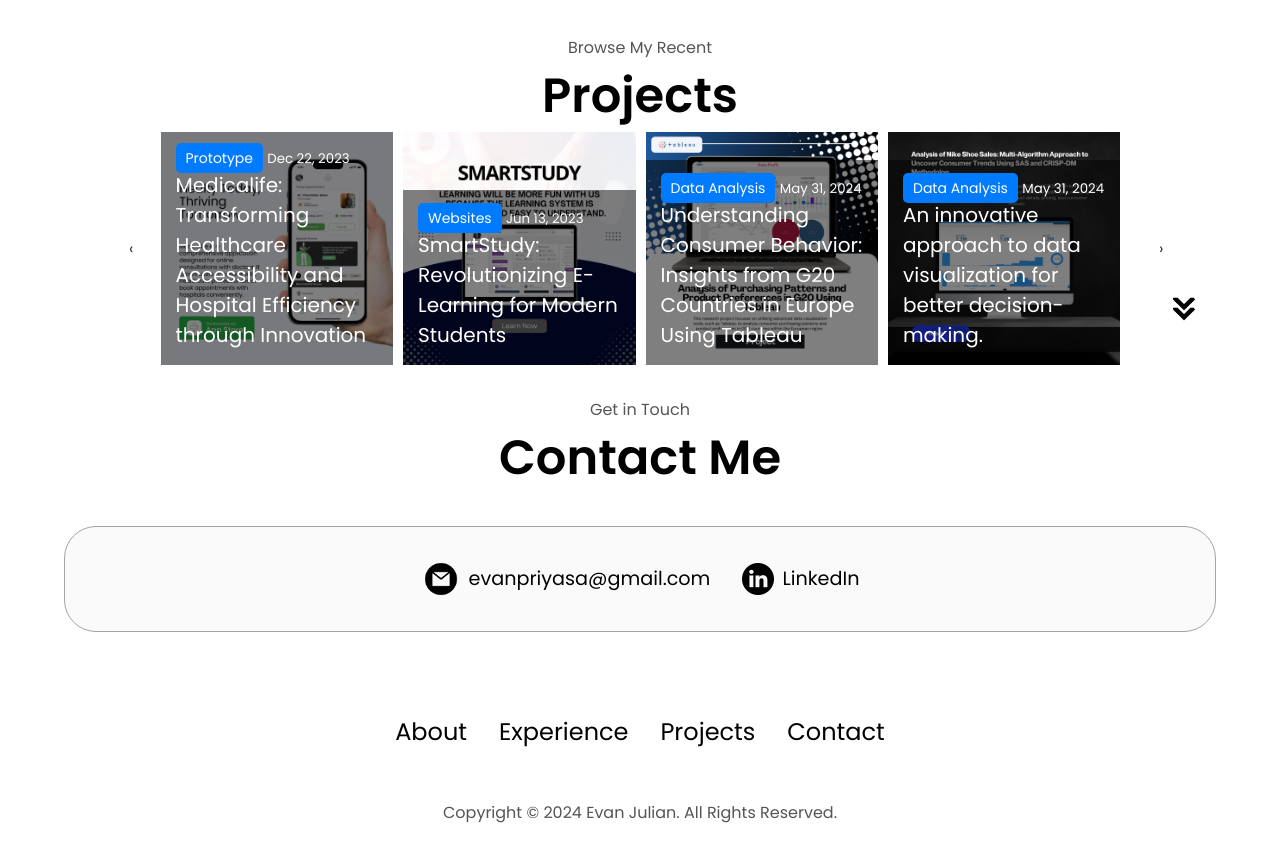
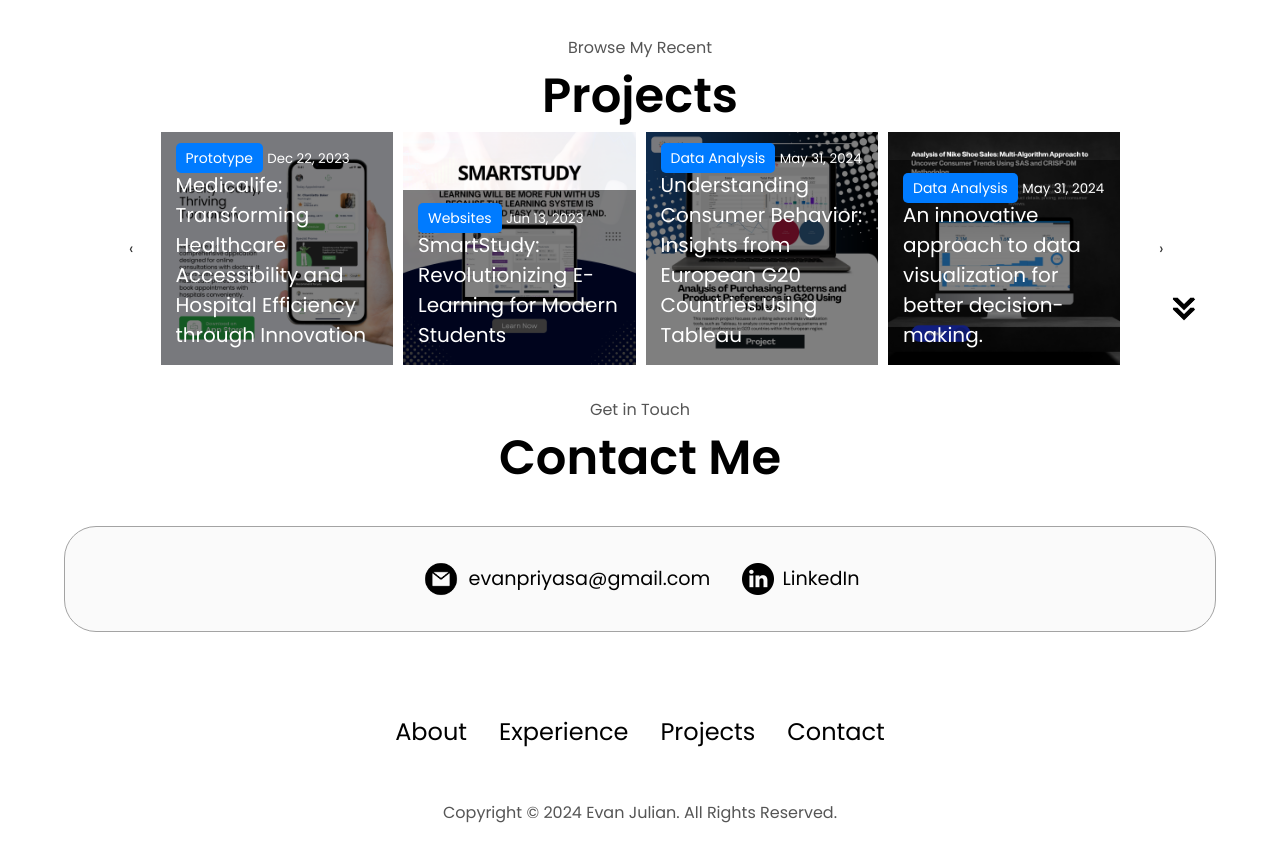
Before and after one commit to Parami1125/My-Portofolio, a plain HTML site: page index.html in a window 1280 px wide. Shown: the part 2742-3604 px from the top of the page. Drawn offline with nearby package versions, Linux system fonts and the light colour scheme.

Commit message:
Update index.html

```diff
--- a/index.html
+++ b/index.html
@@ -319,7 +319,7 @@
             <span class="badge category-data-analysis text-uppercase font-weight-semi-bold p-2 mr-2">Data Analysis</span>
             <small class="text-white">May 31, 2024</small>
           </div>
-          <p class="project-description text-white" style="pointer-events: auto;">Understanding Consumer Behavior: Insights from G20 Countries in Europe Using Tableau</p>
+          <p class="project-description text-white" style="pointer-events: auto;">Understanding Consumer Behavior: Insights from European G20 Countries Using Tableau</p>
         </div>
       </a>
       <a href="project5.html" class="position-relative overflow-hidden" style="height: 300px;">
```
